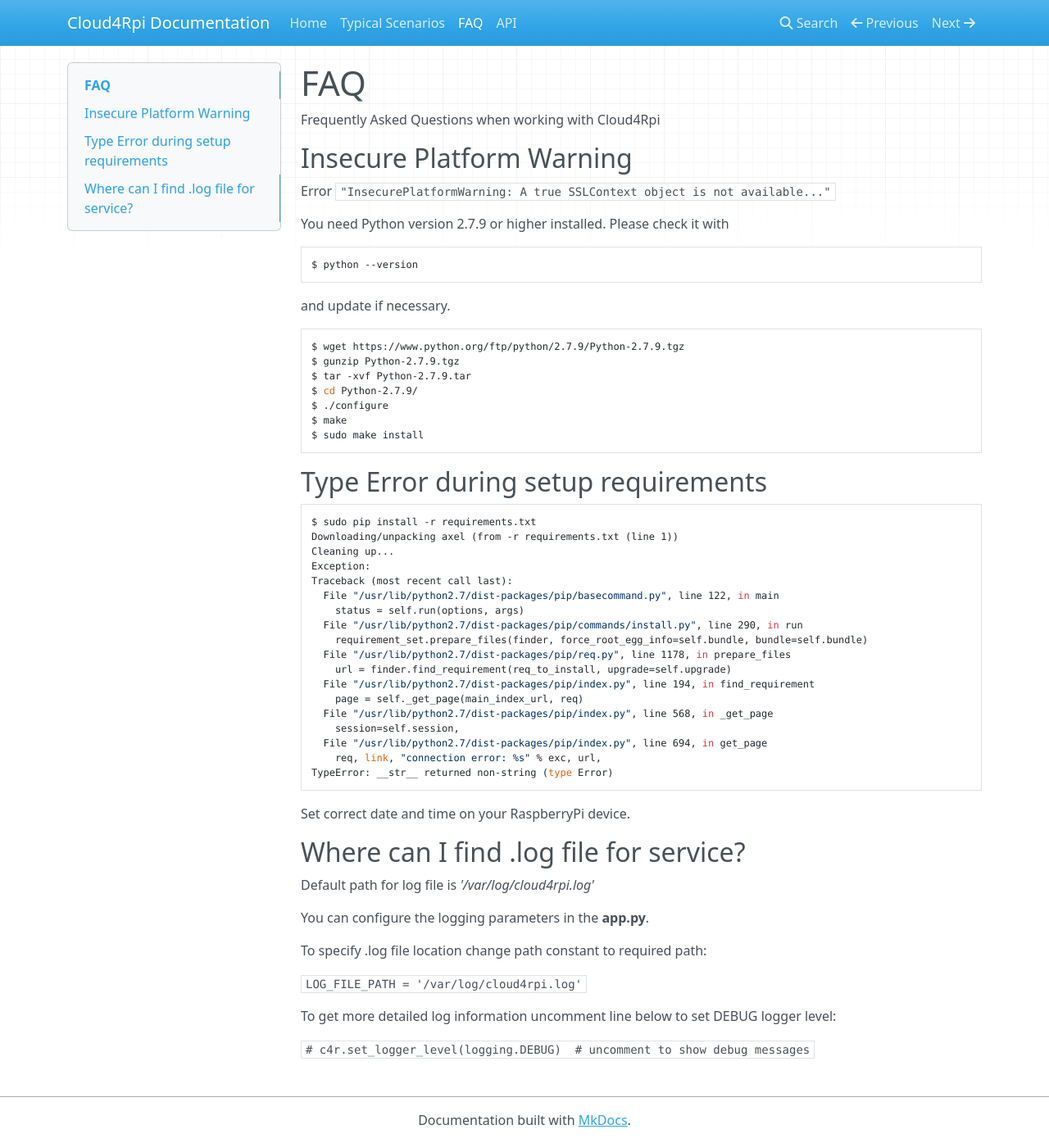
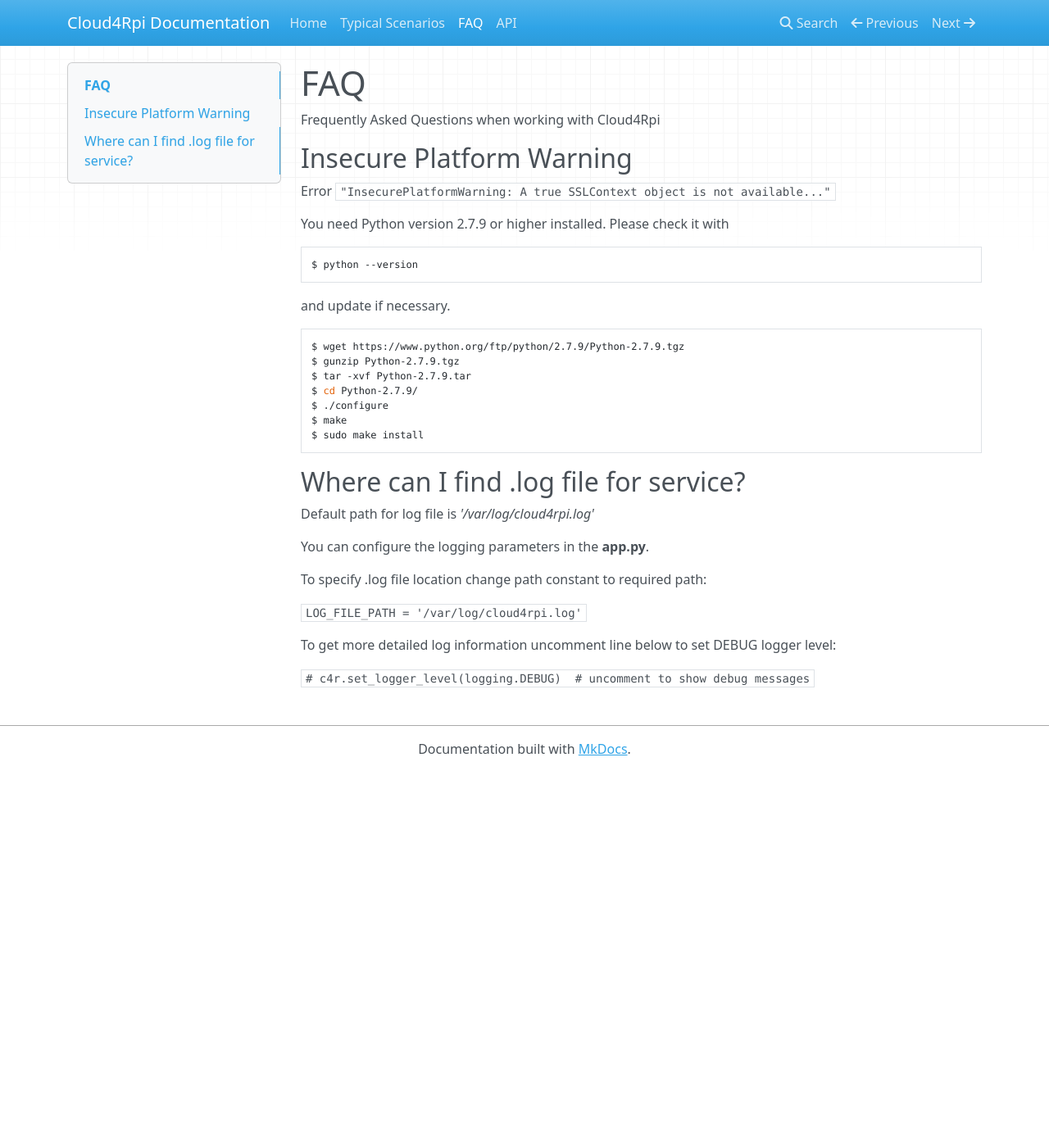
Before and after one commit to cloud4rpi/docs, an MkDocs documentation site: the page built from docs/faq.md, in a window 1280 px wide and 1395 px high. Shown: the whole window at 82% size. Built offline with MkDocs 1.6.1, drawn with Linux system fonts in a browser that asks for light colours; nearby versions of some CDN libraries; old or Windows-style settings are respelled for this version of MkDocs.

Commit message:
remove unuseful info after axel removed

````diff
--- a/docs/faq.md
+++ b/docs/faq.md
@@ -24,30 +24,6 @@
 $ sudo make install
 ```
 
-## Type Error during setup requirements
-
-``` bash
-$ sudo pip install -r requirements.txt
-Downloading/unpacking axel (from -r requirements.txt (line 1))
-Cleaning up...
-Exception:
-Traceback (most recent call last):
-  File "/usr/lib/python2.7/dist-packages/pip/basecommand.py", line 122, in main
-    status = self.run(options, args)
-  File "/usr/lib/python2.7/dist-packages/pip/commands/install.py", line 290, in run
-    requirement_set.prepare_files(finder, force_root_egg_info=self.bundle, bundle=self.bundle)
-  File "/usr/lib/python2.7/dist-packages/pip/req.py", line 1178, in prepare_files
-    url = finder.find_requirement(req_to_install, upgrade=self.upgrade)
-  File "/usr/lib/python2.7/dist-packages/pip/index.py", line 194, in find_requirement
-    page = self._get_page(main_index_url, req)
-  File "/usr/lib/python2.7/dist-packages/pip/index.py", line 568, in _get_page
-    session=self.session,
-  File "/usr/lib/python2.7/dist-packages/pip/index.py", line 694, in get_page
-    req, link, "connection error: %s" % exc, url,
-TypeError: __str__ returned non-string (type Error)
-```
-Set correct date and time on your RaspberryPi device.
-
 ## Where can I find .log file for service?
 
 Default path for log file is *'/var/log/cloud4rpi.log'*
````
